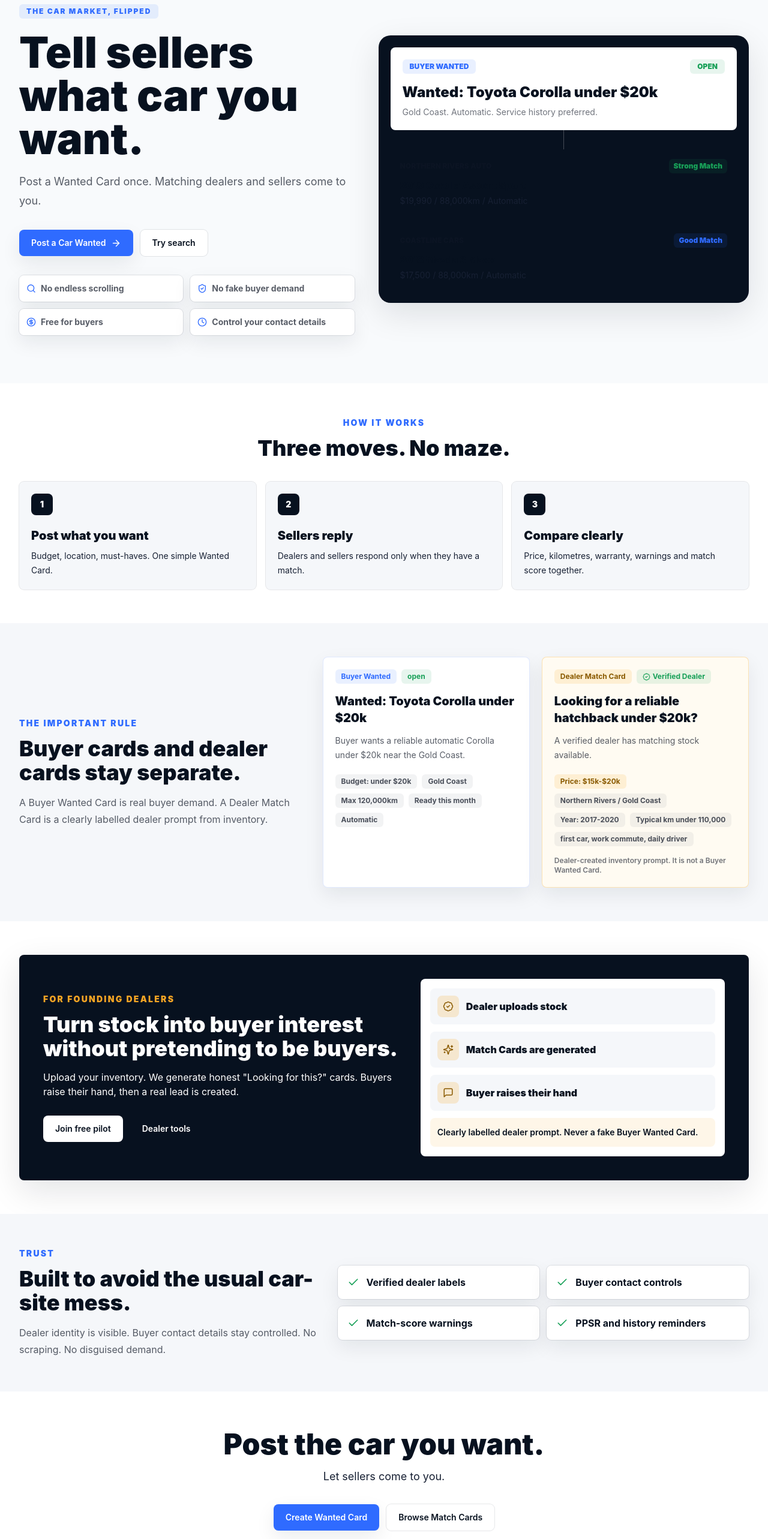
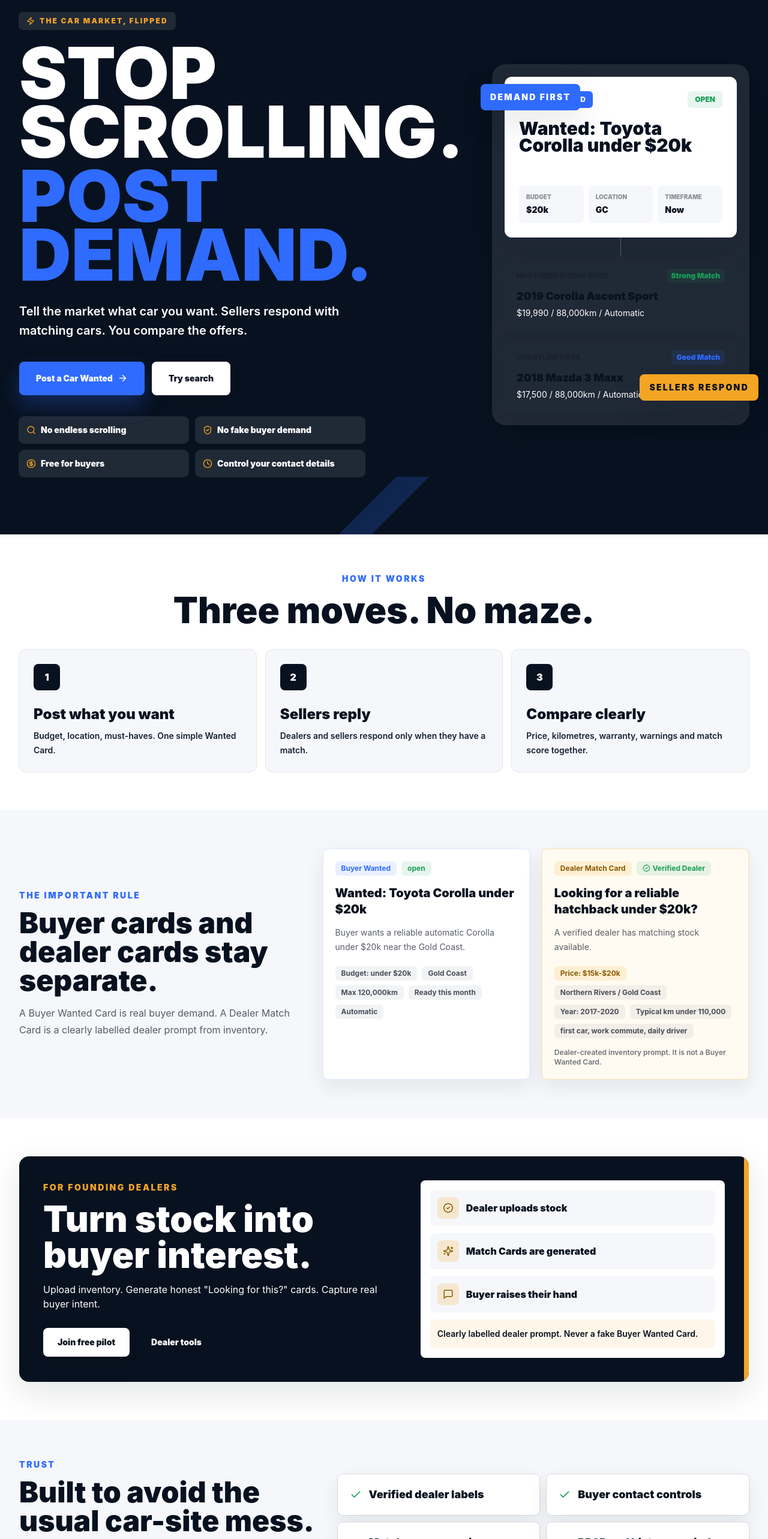
Before and after one commit to BeatViral/Reverse-Car-Market, a React (Vite) app: page / in a window 1280 px wide. Shown: the part 140-2706 px from the top of the page at 60% size. Built offline with nearby package versions, Linux system fonts and the light colour scheme.

Commit message:
Make homepage bolder

```diff
--- a/src/components/Button.tsx
+++ b/src/components/Button.tsx
@@ -5,14 +5,14 @@ import { cx } from '../lib/format';
 type ButtonVariant = 'primary' | 'secondary' | 'ghost' | 'dark';
 
 const styles: Record<ButtonVariant, string> = {
-  primary: 'bg-blue text-white hover:bg-[#2459d4] shadow-soft',
-  secondary: 'bg-white text-navy ring-1 ring-charcoal/10 hover:bg-ice',
+  primary: 'bg-blue text-white shadow-[0_16px_34px_rgba(47,107,255,0.28)] hover:bg-[#2459d4]',
+  secondary: 'bg-white text-navy shadow-soft ring-1 ring-charcoal/10 hover:bg-ice',
   ghost: 'bg-transparent text-navy hover:bg-charcoal/5',
-  dark: 'bg-navy text-white hover:bg-charcoal',
+  dark: 'bg-navy text-white shadow-[0_16px_34px_rgba(7,17,31,0.25)] hover:bg-charcoal',
 };
 
 const base =
-  'inline-flex min-h-11 items-center justify-center gap-2 rounded-lg px-5 py-3 text-sm font-semibold transition focus-visible:outline focus-visible:outline-2 focus-visible:outline-offset-2 focus-visible:outline-blue';
+  'inline-flex min-h-12 items-center justify-center gap-2 rounded-lg px-6 py-3 text-sm font-black transition focus-visible:outline focus-visible:outline-2 focus-visible:outline-offset-2 focus-visible:outline-blue';
 
 interface ButtonProps {
   children: ReactNode;
--- a/src/pages/HomePage.tsx
+++ b/src/pages/HomePage.tsx
@@ -1,4 +1,4 @@
-import { ArrowRight, BadgeCheck, Check, CircleDollarSign, Clock, MessageSquare, Search, ShieldCheck, Sparkles } from 'lucide-react';
+import { ArrowRight, BadgeCheck, Check, CircleDollarSign, Clock, MessageSquare, Search, ShieldCheck, Sparkles, Zap } from 'lucide-react';
 import { ButtonLink } from '../components/Button';
 import { BuyerWantedCardView, DealerMatchCardView } from '../components/MarketplaceCards';
 import { Container } from '../components/Section';
@@ -20,32 +20,35 @@ const promises = [
 export function HomePage() {
   return (
     <>
-      <section className="bg-[#f8fafc] py-12 sm:py-16 lg:py-20">
-        <Container className="grid items-center gap-10 lg:grid-cols-[0.95fr_1.05fr]">
+      <section className="relative overflow-hidden bg-navy py-14 text-white sm:py-18 lg:py-24">
+        <div className="absolute inset-x-0 top-0 h-1.5 bg-blue" />
+        <div className="absolute bottom-0 left-0 right-0 h-24 bg-[linear-gradient(135deg,transparent_0%,transparent_48%,rgba(47,107,255,0.22)_48%,rgba(47,107,255,0.22)_52%,transparent_52%)]" />
+        <Container className="relative grid items-center gap-12 lg:grid-cols-[0.92fr_1.08fr]">
           <div>
-            <p className="inline-flex rounded-md bg-blue/10 px-3 py-1 text-xs font-black uppercase tracking-[0.16em] text-blue">
-              The car market, flipped
+            <p className="inline-flex items-center gap-2 rounded-md bg-white/10 px-3 py-1.5 text-xs font-black uppercase tracking-[0.18em] text-amber ring-1 ring-white/10">
+              <Zap size={14} /> The car market, flipped
             </p>
-            <h1 className="mt-5 max-w-3xl text-5xl font-black leading-[0.96] text-navy sm:text-6xl lg:text-7xl">
-              Tell sellers what car you want.
+            <h1 className="mt-6 max-w-4xl text-[3.9rem] font-black uppercase leading-[0.82] text-white sm:text-[5.7rem] lg:text-[7.5rem]">
+              Stop scrolling.
+              <span className="mt-2 block text-blue">Post demand.</span>
             </h1>
-            <p className="mt-5 max-w-xl text-lg leading-8 text-charcoal/70">
-              Post a Wanted Card once. Matching dealers and sellers come to you.
+            <p className="mt-7 max-w-xl text-xl font-semibold leading-8 text-white/72">
+              Tell the market what car you want. Sellers respond with matching cars. You compare the offers.
             </p>
-            <div className="mt-8 flex flex-wrap gap-3">
-              <ButtonLink to="/buyer/create-wanted-card">
+            <div className="mt-9 flex flex-wrap gap-3">
+              <ButtonLink to="/buyer/create-wanted-card" className="min-h-14 px-7 text-base">
                 Post a Car Wanted <ArrowRight size={17} />
               </ButtonLink>
-              <ButtonLink to="/search" variant="secondary">
+              <ButtonLink to="/search" variant="secondary" className="min-h-14 px-7 text-base">
                 Try search
               </ButtonLink>
             </div>
-            <div className="mt-8 grid max-w-xl grid-cols-2 gap-3">
+            <div className="mt-9 grid max-w-xl grid-cols-2 gap-3">
               {promises.map(([label, Icon]) => {
                 const IconComponent = Icon as typeof Search;
                 return (
-                  <div key={label as string} className="flex items-center gap-2 rounded-lg bg-white px-3 py-3 text-sm font-bold text-charcoal/70 shadow-soft ring-1 ring-charcoal/10">
-                    <IconComponent className="h-4 w-4 text-blue" />
+                  <div key={label as string} className="flex items-center gap-2 rounded-lg bg-white/10 px-3 py-3 text-sm font-black text-white/78 ring-1 ring-white/10">
+                    <IconComponent className="h-4 w-4 text-amber" />
                     {label as string}
                   </div>
                 );
@@ -56,30 +59,30 @@ export function HomePage() {
         </Container>
       </section>
 
-      <section className="bg-white py-14">
+      <section className="bg-white py-16">
         <Container>
           <div className="mx-auto max-w-3xl text-center">
-            <p className="text-sm font-black uppercase tracking-[0.16em] text-blue">How it works</p>
-            <h2 className="mt-3 text-3xl font-black text-navy sm:text-4xl">Three moves. No maze.</h2>
+            <p className="text-sm font-black uppercase tracking-[0.18em] text-blue">How it works</p>
+            <h2 className="mt-3 text-4xl font-black leading-none text-navy sm:text-6xl">Three moves. No maze.</h2>
           </div>
           <div className="mt-9 grid gap-4 md:grid-cols-3">
             {steps.map(([title, text], index) => (
-              <div key={title} className="rounded-lg bg-ice p-5 ring-1 ring-charcoal/10">
-                <span className="flex h-9 w-9 items-center justify-center rounded-lg bg-navy text-sm font-black text-white">{index + 1}</span>
-                <h3 className="mt-5 text-xl font-black text-navy">{title}</h3>
-                <p className="mt-2 text-sm leading-6 text-charcoal/68">{text}</p>
+              <div key={title} className="group rounded-xl bg-ice p-6 ring-1 ring-charcoal/10 transition hover:-translate-y-1 hover:bg-navy hover:text-white hover:shadow-card">
+                <span className="flex h-11 w-11 items-center justify-center rounded-lg bg-navy text-base font-black text-white group-hover:bg-blue">{index + 1}</span>
+                <h3 className="mt-6 text-2xl font-black text-navy group-hover:text-white">{title}</h3>
+                <p className="mt-2 text-sm font-semibold leading-6 text-charcoal/68 group-hover:text-white/70">{text}</p>
               </div>
             ))}
           </div>
         </Container>
       </section>
 
-      <section className="bg-ice py-14">
+      <section className="bg-ice py-16">
         <Container>
           <div className="grid gap-8 lg:grid-cols-[0.8fr_1.2fr] lg:items-center">
             <div>
-              <p className="text-sm font-black uppercase tracking-[0.16em] text-blue">The important rule</p>
-              <h2 className="mt-3 text-3xl font-black leading-tight text-navy sm:text-4xl">Buyer cards and dealer cards stay separate.</h2>
+              <p className="text-sm font-black uppercase tracking-[0.18em] text-blue">The important rule</p>
+              <h2 className="mt-3 text-4xl font-black leading-[0.95] text-navy sm:text-5xl">Buyer cards and dealer cards stay separate.</h2>
               <p className="mt-4 text-base leading-7 text-charcoal/70">
                 A Buyer Wanted Card is real buyer demand. A Dealer Match Card is a clearly labelled dealer prompt from inventory.
               </p>
@@ -92,15 +95,16 @@ export function HomePage() {
         </Container>
       </section>
 
-      <section className="bg-white py-14">
+      <section className="bg-white py-16">
         <Container>
-          <div className="rounded-lg bg-navy p-7 text-white shadow-card md:p-10">
+          <div className="relative overflow-hidden rounded-2xl bg-navy p-7 text-white shadow-card md:p-10">
+            <div className="absolute right-0 top-0 h-full w-2 bg-amber" />
             <div className="grid gap-8 lg:grid-cols-[1fr_0.85fr] lg:items-center">
               <div>
-                <p className="text-sm font-black uppercase tracking-[0.16em] text-amber">For founding dealers</p>
-                <h2 className="mt-3 text-3xl font-black leading-tight sm:text-4xl">Turn stock into buyer interest without pretending to be buyers.</h2>
+                <p className="text-sm font-black uppercase tracking-[0.18em] text-amber">For founding dealers</p>
+                <h2 className="mt-3 text-4xl font-black leading-[0.95] sm:text-6xl">Turn stock into buyer interest.</h2>
                 <p className="mt-4 max-w-2xl text-white/68">
-                  Upload your inventory. We generate honest "Looking for this?" cards. Buyers raise their hand, then a real lead is created.
+                  Upload inventory. Generate honest "Looking for this?" cards. Capture real buyer intent.
                 </p>
                 <div className="mt-7 flex flex-wrap gap-3">
                   <ButtonLink to="/dealers/founding" variant="secondary">
@@ -119,19 +123,19 @@ export function HomePage() {
         </Container>
       </section>
 
-      <section className="bg-ice py-14">
+      <section className="bg-ice py-16">
         <Container>
           <div className="grid gap-6 lg:grid-cols-[0.85fr_1.15fr] lg:items-center">
             <div>
-              <p className="text-sm font-black uppercase tracking-[0.16em] text-blue">Trust</p>
-              <h2 className="mt-3 text-3xl font-black leading-tight text-navy sm:text-4xl">Built to avoid the usual car-site mess.</h2>
+              <p className="text-sm font-black uppercase tracking-[0.18em] text-blue">Trust</p>
+              <h2 className="mt-3 text-4xl font-black leading-[0.95] text-navy sm:text-5xl">Built to avoid the usual car-site mess.</h2>
               <p className="mt-4 text-base leading-7 text-charcoal/70">
                 Dealer identity is visible. Buyer contact details stay controlled. No scraping. No disguised demand.
               </p>
             </div>
             <div className="grid gap-3 sm:grid-cols-2">
               {['Verified dealer labels', 'Buyer contact controls', 'Match-score warnings', 'PPSR and history reminders'].map((item) => (
-                <div key={item} className="flex items-center gap-3 rounded-lg bg-white p-4 font-bold text-navy shadow-soft ring-1 ring-charcoal/10">
+                <div key={item} className="flex items-center gap-3 rounded-lg bg-white p-5 text-lg font-black text-navy shadow-soft ring-1 ring-charcoal/10">
                   <Check className="h-5 w-5 text-green" />
                   {item}
                 </div>
@@ -141,14 +145,14 @@ export function HomePage() {
         </Container>
       </section>
 
-      <section className="bg-white py-16">
+      <section className="bg-white py-18">
         <Container>
-          <div className="mx-auto max-w-3xl text-center">
-            <h2 className="text-4xl font-black text-navy sm:text-5xl">Post the car you want.</h2>
-            <p className="mt-4 text-lg text-charcoal/68">Let sellers come to you.</p>
+          <div className="mx-auto max-w-4xl rounded-2xl bg-blue p-8 text-center text-white shadow-card md:p-12">
+            <h2 className="text-5xl font-black uppercase leading-[0.9] sm:text-7xl">Post it. Match it. Drive it.</h2>
+            <p className="mt-5 text-lg font-semibold text-white/78">Reverse Car Market starts with what buyers actually want.</p>
             <div className="mt-8 flex flex-wrap justify-center gap-3">
-              <ButtonLink to="/buyer/create-wanted-card">Create Wanted Card</ButtonLink>
-              <ButtonLink to="/browse" variant="secondary">
+              <ButtonLink to="/buyer/create-wanted-card" variant="dark" className="min-h-14 px-7 text-base">Create Wanted Card</ButtonLink>
+              <ButtonLink to="/browse" variant="secondary" className="min-h-14 px-7 text-base">
                 Browse Match Cards
               </ButtonLink>
             </div>
@@ -161,34 +165,50 @@ export function HomePage() {
 
 function HeroDemo() {
   return (
-    <div className="rounded-[1.25rem] bg-navy p-4 shadow-card sm:p-5">
-      <div className="rounded-lg bg-white p-5">
+    <div className="relative">
+      <div className="absolute -left-5 top-8 hidden rounded-lg bg-blue px-4 py-3 text-sm font-black uppercase tracking-[0.16em] text-white shadow-card lg:block">
+        Demand first
+      </div>
+      <div className="absolute -right-4 bottom-10 hidden rounded-lg bg-amber px-4 py-3 text-sm font-black uppercase tracking-[0.16em] text-navy shadow-card lg:block">
+        Sellers respond
+      </div>
+      <div className="rounded-[1.35rem] bg-white/10 p-4 shadow-card ring-1 ring-white/10 sm:p-5">
+        <div className="rounded-xl bg-white p-6 shadow-card">
         <div className="flex flex-wrap items-center justify-between gap-3">
-          <span className="rounded-md bg-blue/10 px-3 py-1 text-xs font-black uppercase text-blue">Buyer Wanted</span>
-          <span className="rounded-md bg-green/10 px-3 py-1 text-xs font-black uppercase text-green">Open</span>
+          <span className="rounded-md bg-blue px-3 py-1.5 text-xs font-black uppercase text-white">Buyer Wanted</span>
+          <span className="rounded-md bg-green/10 px-3 py-1.5 text-xs font-black uppercase text-green">Open</span>
         </div>
-        <h2 className="mt-4 text-2xl font-black leading-tight text-navy">Wanted: Toyota Corolla under $20k</h2>
-        <p className="mt-2 text-sm text-charcoal/60">Gold Coast. Automatic. Service history preferred.</p>
-      </div>
+        <h2 className="mt-5 text-3xl font-black leading-[0.95] text-navy">Wanted: Toyota Corolla under $20k</h2>
+        <p className="mt-3 text-sm font-semibold text-charcoal/62">Gold Coast / Automatic / Service history</p>
+        <div className="mt-5 grid grid-cols-3 gap-2">
+          {['Budget', 'Location', 'Timeframe'].map((label) => (
+            <div key={label} className="rounded-lg bg-ice p-3">
+              <p className="text-[10px] font-black uppercase text-charcoal/45">{label}</p>
+              <p className="mt-1 text-sm font-black text-navy">{label === 'Budget' ? '$20k' : label === 'Location' ? 'GC' : 'Now'}</p>
+            </div>
+          ))}
+        </div>
+        </div>
 
-      <div className="mx-auto h-8 w-px bg-white/25" />
+        <div className="mx-auto h-8 w-px bg-white/25" />
 
-      <div className="grid gap-3">
+        <div className="grid gap-3">
         {[
           ['Northern Rivers Auto', '2019 Corolla Ascent Sport', '$19,990', 'Strong Match', 'green'],
           ['Coastline Cars', '2018 Mazda 3 Maxx', '$17,500', 'Good Match', 'blue'],
         ].map(([dealer, car, price, match, tone]) => (
-          <div key={car} className="rounded-lg bg-white/96 p-4">
+          <div key={car} className="rounded-xl bg-white/96 p-5 shadow-soft">
             <div className="flex flex-wrap items-center justify-between gap-2">
               <p className="text-xs font-black uppercase text-charcoal/45">{dealer}</p>
               <span className={tone === 'green' ? 'rounded-md bg-green/10 px-2 py-1 text-xs font-black text-green' : 'rounded-md bg-blue/10 px-2 py-1 text-xs font-black text-blue'}>
                 {match}
               </span>
             </div>
-            <p className="mt-2 font-black text-navy">{car}</p>
+            <p className="mt-2 text-lg font-black text-navy">{car}</p>
             <p className="mt-1 text-sm text-charcoal/62">{price} / 88,000km / Automatic</p>
           </div>
         ))}
+        </div>
       </div>
     </div>
   );
```
Also changed, not shown: assets/app.css, assets/app.js.
